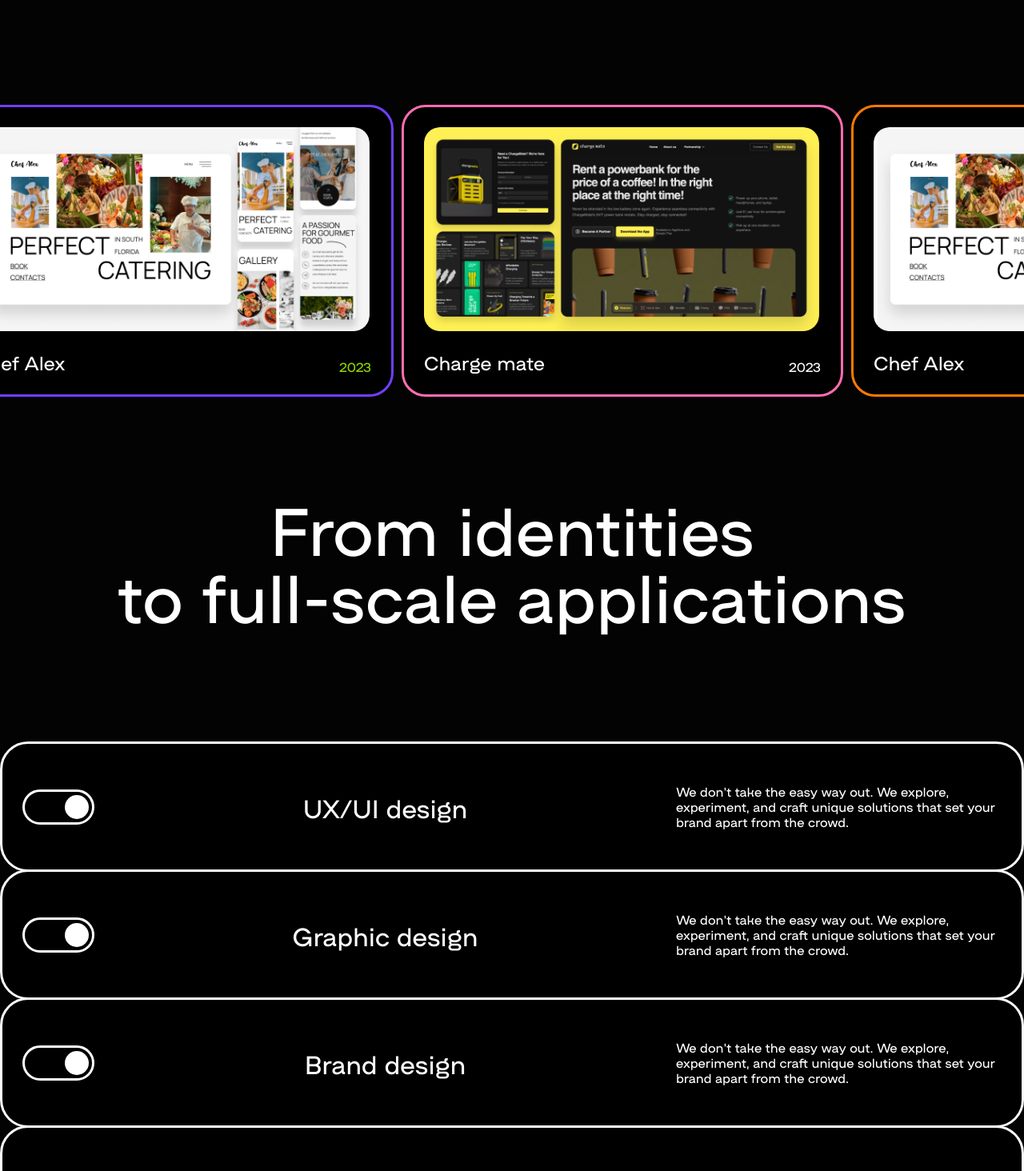
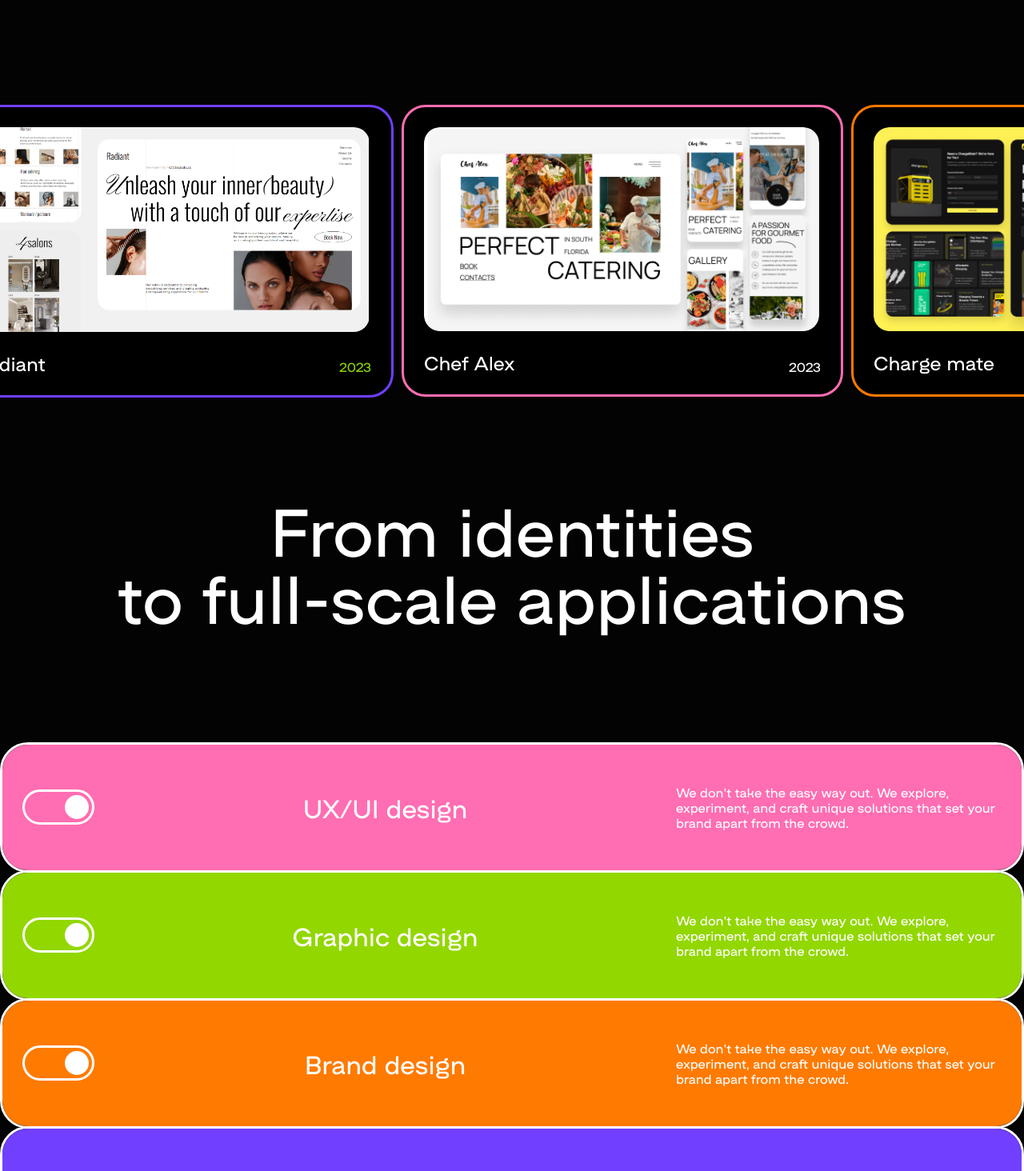
Before and after one commit to Lolo3134/OffTheGrid, a React (Create React App) app: page /design in a window 1280 px wide. Shown: the part 2046-3510 px from the top of the page at 80% size. Built offline with nearby package versions, Linux system fonts and the light colour scheme.

Commit message:
fix page dev

```diff
--- a/public/index.html
+++ b/public/index.html
@@ -10,4 +10,21 @@
     <noscript>You need to enable JavaScript to run this app.</noscript>
     <div id="root"></div>
   </body>
+  <!-- Yandex.Metrika counter -->
+  <script type="text/javascript" >
+    (function(m,e,t,r,i,k,a){m[i]=m[i]||function(){(m[i].a=m[i].a||[]).push(arguments)};
+      m[i].l=1*new Date();
+      for (var j = 0; j < document.scripts.length; j++) {if (document.scripts[j].src === r) { return; }}
+      k=e.createElement(t),a=e.getElementsByTagName(t)[0],k.async=1,k.src=r,a.parentNode.insertBefore(k,a)})
+    (window, document, "script", "https://mc.yandex.ru/metrika/tag.js", "ym");
+
+    ym(95664059, "init", {
+      clickmap:true,
+      trackLinks:true,
+      accurateTrackBounce:true,
+      ecommerce:"dataLayer"
+    });
+  </script>
+  <noscript><div><img src="https://mc.yandex.ru/watch/95664059" style="position:absolute; left:-9999px;" alt="" /></div></noscript>
+  <!-- /Yandex.Metrika counter -->
 </html>
--- a/src/components/slider/slider.scss
+++ b/src/components/slider/slider.scss
@@ -19,7 +19,7 @@
 
     &_preview {
       width: 494px;
-      max-height: 267px;
+      max-height: 256px;
       height: 100%;
       border-radius: 20px;
       object-fit: cover;
--- a/src/components/slider/slider.tsx
+++ b/src/components/slider/slider.tsx
@@ -5,6 +5,7 @@ import Slider from 'react-slick';
 import s from '../../styles/design.module.scss';
 import chefAlex from '../../assets/image/chefAlex_dev.png';
 import chargeMate from '../../assets/image/chargemate_dev.png';
+import radiant from '../../assets/image/radiant_dev.webp';
 import './slider.scss';
 import 'slick-carousel/slick/slick.css';
 import 'slick-carousel/slick/slick-theme.css';
@@ -35,30 +36,30 @@ const SliderCard = () => (
       </div>
     </div>
     <div className="slider_card card3">
-      <img alt="project chaf Alex" className="slider_card_preview" src={chefAlex} />
+      <img alt="project chaf Alex" className="slider_card_preview" src={radiant} />
+      <div className="slider_card_description">
+        <h4 className="slider_card_title">Radiant</h4>
+        <p className="slider_card_year">2023</p>
+      </div>
+    </div>
+    <div className="slider_card card4">
+      <img alt="project charge mate" className="slider_card_preview" src={chefAlex} />
       <div className="slider_card_description">
         <h4 className="slider_card_title">Chef Alex</h4>
         <p className="slider_card_year">2023</p>
       </div>
     </div>
-    <div className="slider_card card4">
-      <img alt="project charge mate" className="slider_card_preview" src={chargeMate} />
+    <div className="slider_card card5">
+      <img alt="project chaf Alex" className="slider_card_preview" src={chargeMate} />
       <div className="slider_card_description">
         <h4 className="slider_card_title">Charge mate</h4>
         <p className="slider_card_year">2023</p>
       </div>
     </div>
-    <div className="slider_card card5">
-      <img alt="project chaf Alex" className="slider_card_preview" src={chefAlex} />
+    <div className="slider_card card1">
+      <img alt="project charge mate" className="slider_card_preview" src={radiant} />
       <div className="slider_card_description">
-        <h4 className="slider_card_title">Chef Alex</h4>
-        <p className="slider_card_year">2023</p>
-      </div>
-    </div>
-    <div className="slider_card card1">
-      <img alt="project charge mate" className="slider_card_preview" src={chargeMate} />
-      <div className="slider_card_description">
-        <h4 className="slider_card_title">Charge mate</h4>
+        <h4 className="slider_card_title">Radiant</h4>
         <p className="slider_card_year">2023</p>
       </div>
     </div>
@@ -76,6 +77,13 @@ const SliderCard = () => (
         <p className="slider_card_year">2023</p>
       </div>
     </div>
+    <div className="slider_card card4">
+      <img alt="project charge mate" className="slider_card_preview" src={radiant} />
+      <div className="slider_card_description">
+        <h4 className="slider_card_title">Radiant</h4>
+        <p className="slider_card_year">2023</p>
+      </div>
+    </div>
   </Slider>
 );
 
--- a/src/pages/dev.tsx
+++ b/src/pages/dev.tsx
@@ -13,6 +13,7 @@ import {
 
 import chefAlex from '../assets/image/chefAlex_dev.png';
 import chargemate from '../assets/image/chargemate_dev.png';
+import radiant from '../assets/image/radiant_dev.webp';
 import bright from '../assets/image/bright.png';
 import rad from '../assets/image/random.png';
 
@@ -198,12 +199,12 @@ const Dev = () => {
           </div>
           <div ref={card3} className={`${s.card} ${s.card3}`}>
             <img
-              alt="card preview bright"
+              alt="card preview salon radiant"
               className={s.card_img}
-              src={bright}
+              src={radiant}
             />
             <div className={s.card_description}>
-              <h4 className={s.card_title}>Chef Alex</h4>
+              <h4 className={s.card_title}>Radiant</h4>
               <span className={s.card_date}>2023</span>
             </div>
           </div>
--- a/src/pages/home.tsx
+++ b/src/pages/home.tsx
@@ -19,6 +19,7 @@ import team4 from '../assets/image/team4.png';
 import team5 from '../assets/image/team5.png';
 import chargemate from '../assets/image/chargemate.png';
 import page from '../assets/image/page.webp';
+import radiant from '../assets/image/radiant.webp';
 import chefAlex from '../assets/image/chefAlex.png';
 import screens from '../assets/image/screens.webp';
 import website from '../assets/image/website.webp';
@@ -527,16 +528,18 @@ export const Home = () => {
                   </div>
                 </div>
                 <div className={s.projects_cards__wrapper}>
+                  <Link target="_blank" to="/radiant">
                     <div className={`${s.projects_card} ${s.projects_card3}`}>
-                    <img alt="website" className={s.projects_card__preview} src={website} />
+                      <img alt="website" className={s.projects_card__preview} src={radiant} />
                       <div className={s.projects_card__wrapper}>
-                      <h4 className={s.projects_card__title}>Our Projects</h4>
+                        <h4 className={s.projects_card__title}>Radiant</h4>
                         <p className={s.projects_card__description}>
                           We developed a custom web application for
                           a healthcare provider, streamlining their appointment booking process...
                         </p>
                       </div>
                     </div>
+                  </Link>
                   <div className={`${s.projects_card} ${s.projects_card7}`}>
                     <img alt="sticker" className={s.projects_card__preview} src={sticker} />
                     <div className={s.projects_card__wrapper}>
--- a/src/styles/design.module.scss
+++ b/src/styles/design.module.scss
@@ -357,6 +357,7 @@
     background-color: #000000;
     position: relative;
     overflow: hidden;
+    z-index: 1;
     @media screen and (max-width: 767px) {
       position: sticky;
       top: 0px;
@@ -388,6 +389,7 @@
     position: relative;
     overflow: hidden;
     background-color: #000000;
+    z-index: 1;
     @media screen and (max-width: 767px) {
       position: sticky;
       top: 25px;
@@ -419,6 +421,7 @@
     position: relative;
     overflow: hidden;
     background-color: #000000;
+    z-index: 1;
     @media screen and (max-width: 767px) {
       position: sticky;
       top: 50px;
@@ -450,6 +453,7 @@
     position: relative;
     overflow: hidden;
     background-color: #000000;
+    z-index: 1;
     @media screen and (max-width: 767px) {
       position: sticky;
       top: 75px;
@@ -481,6 +485,7 @@
     position: relative;
     overflow: hidden;
     background-color: #000000;
+    z-index: 1;
     @media screen and (max-width: 767px) {
       position: sticky;
       top: 100px;
--- a/src/styles/home.module.scss
+++ b/src/styles/home.module.scss
@@ -1559,6 +1559,16 @@
     .projects_card3 {
       margin-top: 254px;
 
+      .projects_card__preview {
+        background: white;
+        width: 266px;
+        height: 202px;
+        border-radius: 20px;
+        object-fit: cover;
+        @media screen and (max-width: 767px) {
+          align-self: center;
+        }
+      }
     }
 
     .projects_card6 {
```
Also changed, not shown: src/assets/image/radiant.webp (added), src/assets/image/radiant_dev.webp (added), 4 other files (tests, documents, lock files or other folders). Lines whose indentation alone changed are shown as unchanged.
